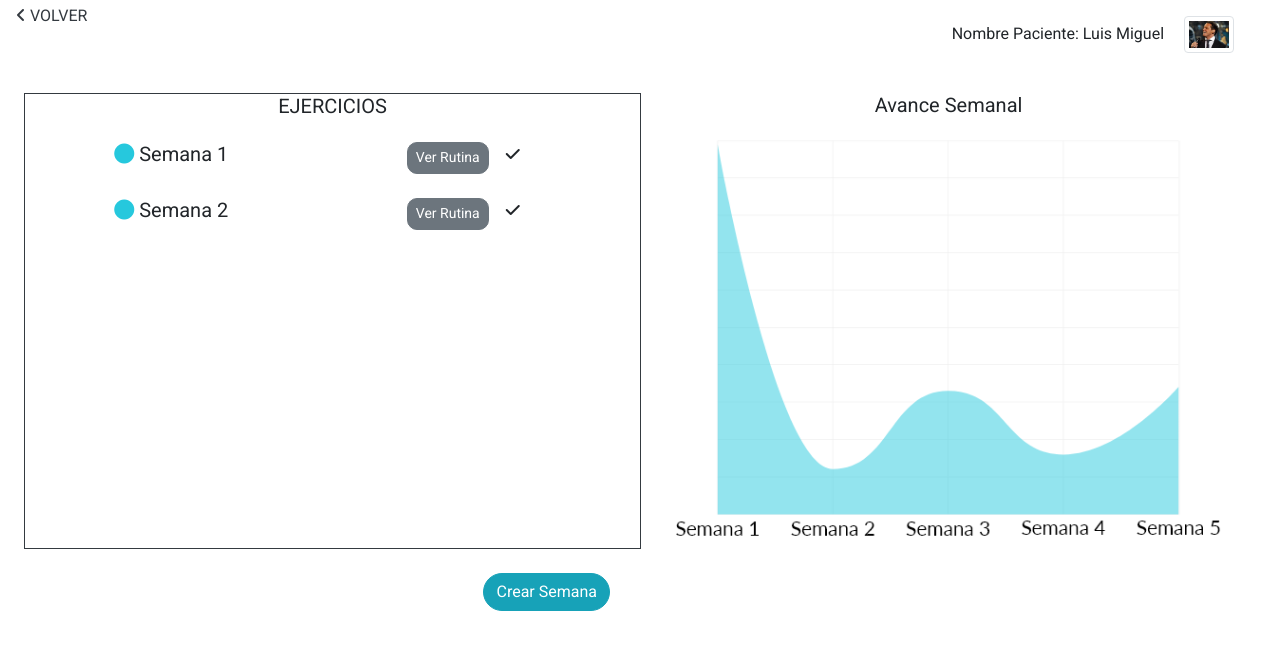
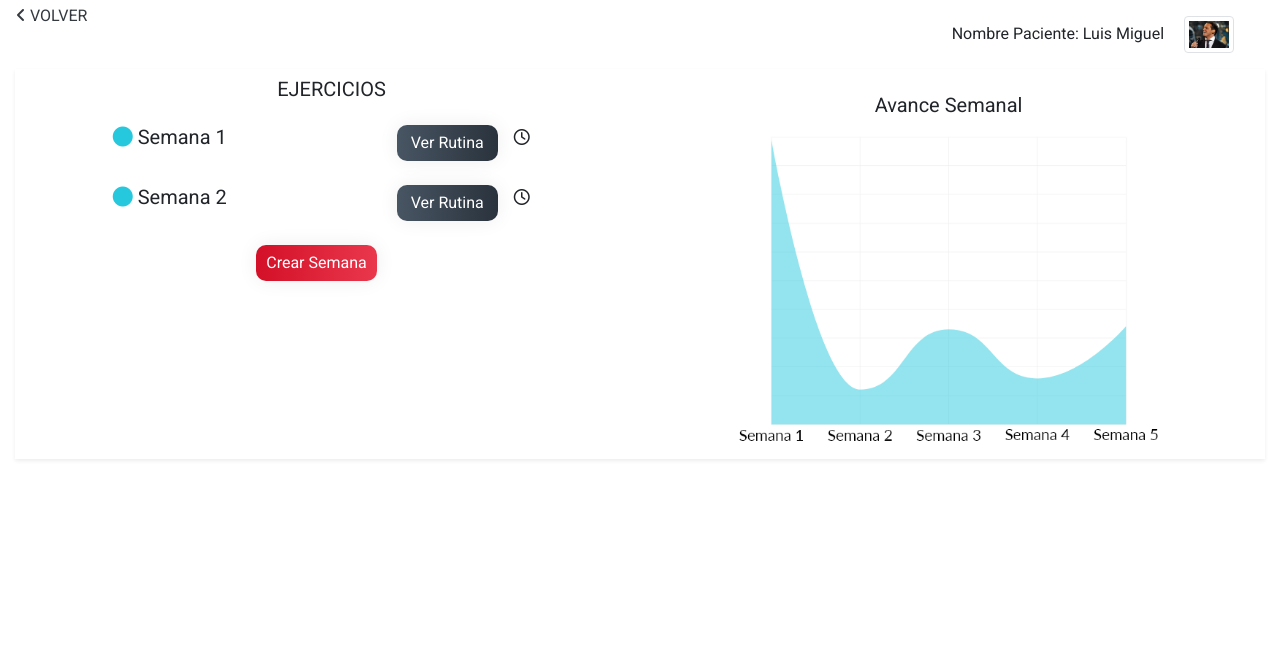
Before and after one commit to nicortezm/telerehab, a Django app: page /detalle_paciente/1/ in a window 1280 px wide. Shown: the part 67-717 px from the top of the page. Run offline with Django 4.2, Linux system fonts and the light colour scheme; a user stored in the database is signed in; data comes from the database, SQL or seed files in the repository; both versions use the stored data as it was after the commit; some libraries are stand-ins or nearby versions.

Commit message:
changes:crear_semana,detalle_paciente,dashboard

```diff
--- a/pagina/views.py
+++ b/pagina/views.py
@@ -101,7 +101,9 @@ def paciente_signup_view(request):
 @login_required(login_url='login')
 @user_passes_test(is_paciente)
 def paciente_dashboard_view(request):
-    return render(request, 'pagina/paciente_dashboard.html')
+    semanas = Semana.objects.filter(paciente_id__user_id=request.user.id)
+    context = {'semanas': semanas}
+    return render(request, 'pagina/paciente_dashboard.html', context)
 
 
 # VISTAS KINESIOLOGO
--- a/templates/pagina/crear_paciente.html
+++ b/templates/pagina/crear_paciente.html
@@ -52,7 +52,7 @@ Crear Paciente | {{user.first_name}} {{user.last_name}}
 
                         <div class="form-group col-sm-6 flex-column d-flex">
                             <label class="form-label">
-                                <b>Cuidador</b>
+                                <b>Nombre Cuidador</b>
                                 <span class="text-danger">*</span>
                             </label>
                             {{ pacienteForm.cuidador }}
--- a/templates/pagina/crear_semana.html
+++ b/templates/pagina/crear_semana.html
@@ -11,7 +11,7 @@ Crear Semana | {{user.first_name}} {{user.last_name}}
 
   <div class="col">
     <div class="px-3 py-1">
-      <a class="text-uppercase text-dark text-decoration-none" href="{% url 'kinesiologo-dashboard'  %} "
+      <a class="text-uppercase text-dark text-decoration-none" href="{% url 'detalle-paciente' paciente.id %} "
         style="cursor: pointer;"><i class="fa-solid fa-angle-left"></i> Volver</a>
     </div>
   </div>
--- a/templates/pagina/detalle_paciente.html
+++ b/templates/pagina/detalle_paciente.html
@@ -30,17 +30,20 @@ Detalle Paciente | {{paciente.get_name}}
 </div>
 
 
-<div class="d-flex justify-content-center p-4">
 
-    <div class="row">
+<div class="container-fluid">
 
-        <div class="col border border-dark">
+
+  <div class="d-flex justify-content-center">
+
+    <div class="row p-2 shadow-sm">
+
+      <div class="col animate__animated animate__fadeInLeft">
 
         <h5 class="text-center">EJERCICIOS</h5>
         {% if semanas %}
         {% for semana in semanas %}
         <div class="row mt-4">
-
           <div class="col">
             <h5 class="text-center">
               <i style="color: #26C8DD" class="fa-solid fa-circle"></i>
@@ -49,8 +52,12 @@ Detalle Paciente | {{paciente.get_name}}
           </div>
 
           <div class="col d-flex justify-content-center">
-                    <button class="btn btn-secondary btn-sm" style="border-radius: 10px;">Ver Rutina</button>
+            <button class="btn-grad-normal" style="border-radius: 10px;">Ver Rutina</button>
+            {% if semana.status %}
             <i class="fa-solid fa-check ml-3 mt-1"></i>
+            {% else %}
+            <i class="fa-regular fa-clock ml-3 mt-1"></i>
+            {% endif %}
           </div>
         </div>
         {% endfor %}
@@ -61,21 +68,22 @@ Detalle Paciente | {{paciente.get_name}}
         {% endif %}
 
 
+        <div class="row d-flex justify-content-center mt-4 mb-2">
+          <a href='{% url 'crear-semana' paciente.id %}' class="btn-grad-red">Crear Semana</a>
         </div>
 
+      </div>
 
-        <div class="col-sm">
-            <h5 class="text-center ">Avance Semanal</h5>
-            <img class="img-fluid" src="{% static 'img/graficoP.png' %}" alt="Grafico semana">
+      <div class="col-sm mt-3 animate__animated animate__fadeInRight">
+        <h5 class="text-center">Avance Semanal</h5>
+        <div class="d-flex justify-content-center">
+          <img class="img-fluid" width="450" src="{% static 'img/graficoP.png' %}" alt="Grafico semana">
+        </div>
       </div>
 
     </div>
 
   </div>
-<div class="row">
-    <div class="col d-flex justify-content-end ">
-        <a href="{% url 'crear-semana' paciente.id %}" class="btn btn-info rounded-pill">Crear Semana</a>
-    </div>
-    <div class="col"></div>
+
 </div>
 {% endblock %}
```
Also changed, not shown: templates/pagina/paciente_dashboard.html (+20 -73 lines), db.sqlite3, templates/pagina/paciente_rutina.html (added). Lines whose indentation alone changed are shown as unchanged.
